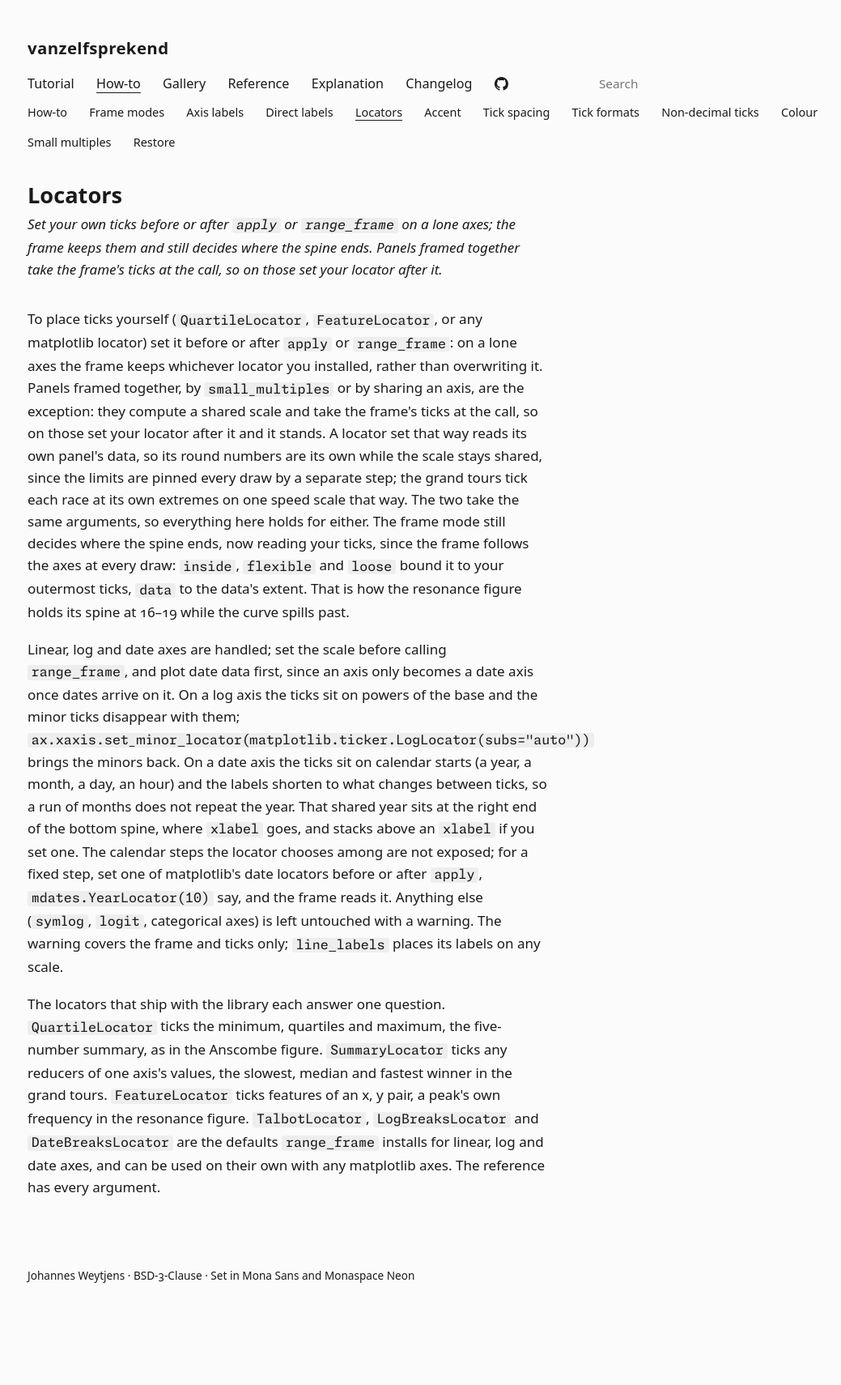
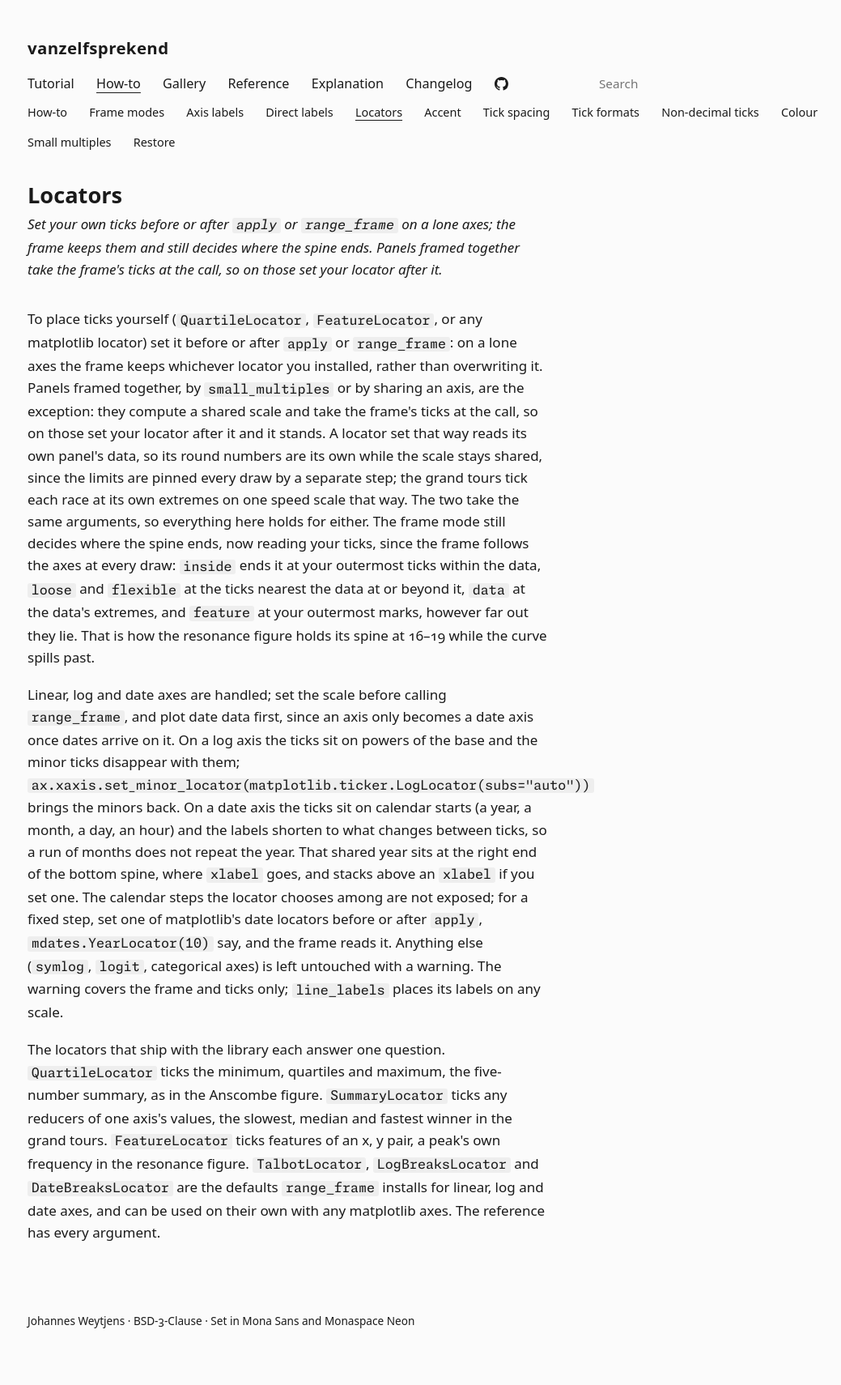
Before and after one commit to jpweytjens/vanzelfsprekend, an MkDocs documentation site: the page built from docs/how-to/locators.md, in a window 1280 px wide. Shown: the whole page at 81% size, without its empty margins (34-1073 px from the left). Built offline with MkDocs 1.6.1, drawn with Linux system fonts in a browser that asks for light colours; some web fonts are replaced; before the commit the page ends 1654 px from its top, so only the background shows below that.

Commit message:
docs(locators): say where loose ends over your ticks

```diff
--- a/docs/how-to/locators.md
+++ b/docs/how-to/locators.md
@@ -2,7 +2,7 @@
 
 *Set your own ticks before or after `apply` or `range_frame` on a lone axes; the frame keeps them and still decides where the spine ends. Panels framed together take the frame's ticks at the call, so on those set your locator after it.*
 
-To place ticks yourself (`QuartileLocator`, `FeatureLocator`, or any matplotlib locator) set it before or after `apply` or `range_frame`: on a lone axes the frame keeps whichever locator you installed, rather than overwriting it. Panels framed together, by `small_multiples` or by sharing an axis, are the exception: they compute a shared scale and take the frame's ticks at the call, so on those set your locator after it and it stands. A locator set that way reads its own panel's data, so its round numbers are its own while the scale stays shared, since the limits are pinned every draw by a separate step; the [grand tours](../tutorial/grand-tours.md) tick each race at its own extremes on one speed scale that way. The two take the same arguments, so everything here holds for either. The frame mode still decides where the spine ends, now reading your ticks, since [the frame follows the axes](../explanation/hook.md) at every draw: `inside`, `flexible` and `loose` bound it to your outermost ticks, `data` to the data's extent. That is how the [resonance figure](../tutorial/resonance-peak.md) holds its spine at 16–19 while the curve spills past.
+To place ticks yourself (`QuartileLocator`, `FeatureLocator`, or any matplotlib locator) set it before or after `apply` or `range_frame`: on a lone axes the frame keeps whichever locator you installed, rather than overwriting it. Panels framed together, by `small_multiples` or by sharing an axis, are the exception: they compute a shared scale and take the frame's ticks at the call, so on those set your locator after it and it stands. A locator set that way reads its own panel's data, so its round numbers are its own while the scale stays shared, since the limits are pinned every draw by a separate step; the [grand tours](../tutorial/grand-tours.md) tick each race at its own extremes on one speed scale that way. The two take the same arguments, so everything here holds for either. The frame mode still decides where the spine ends, now reading your ticks, since [the frame follows the axes](../explanation/hook.md) at every draw: `inside` ends it at your outermost ticks within the data, `loose` and `flexible` at the ticks nearest the data at or beyond it, `data` at the data's extremes, and `feature` at your outermost marks, however far out they lie. That is how the [resonance figure](../tutorial/resonance-peak.md) holds its spine at 16–19 while the curve spills past.
 
 Linear, log and date axes are handled; set the scale before calling `range_frame`, and plot date data first, since an axis only becomes a date axis once dates arrive on it. On a log axis the ticks sit on powers of the base and the minor ticks disappear with them; `ax.xaxis.set_minor_locator(matplotlib.ticker.LogLocator(subs="auto"))` brings the minors back. On a date axis the ticks sit on calendar starts (a year, a month, a day, an hour) and the labels shorten to what changes between ticks, so a run of months does not repeat the year. That shared year sits at the right end of the bottom spine, where `xlabel` goes, and stacks above an `xlabel` if you set one. The calendar steps the locator chooses among are not exposed; for a fixed step, set one of matplotlib's date locators before or after `apply`, `mdates.YearLocator(10)` say, and the frame reads it. Anything else (`symlog`, `logit`, categorical axes) is left untouched with a warning. The warning covers the frame and ticks only; `line_labels` places its labels on any scale.
 
```
